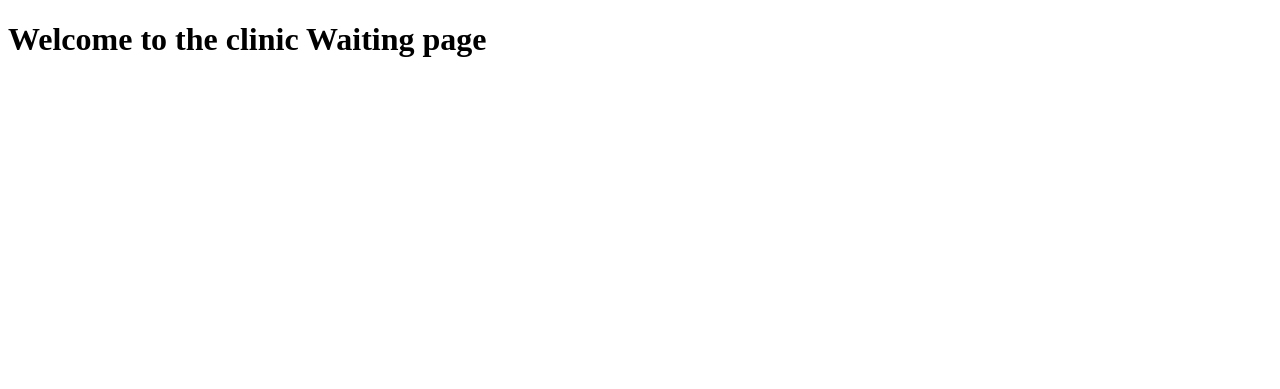
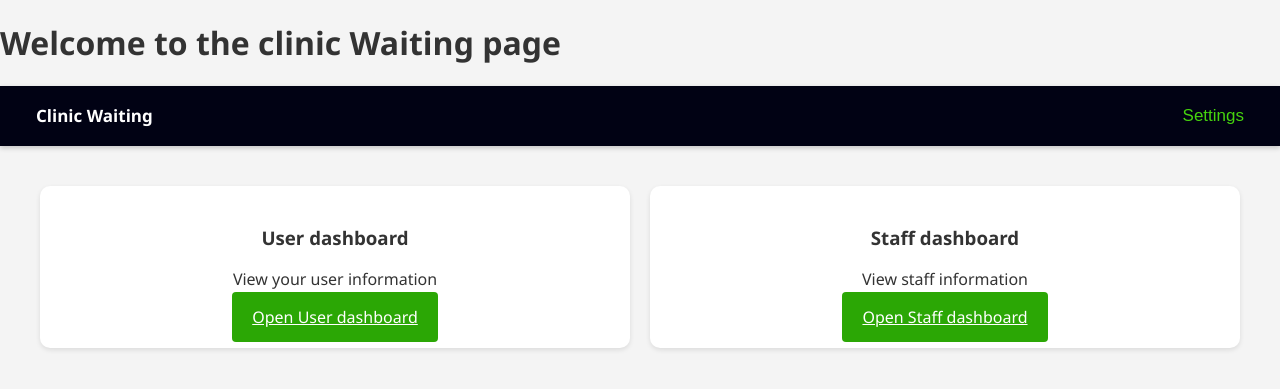
Before and after one commit to Esmith935/clinic-queue, a Python web app: template templates/index.html in a window 1280 px wide. Shown: the top 389 px of the page. Run offline with Jinja, Linux system fonts and the light colour scheme; the template is opened without the code that fills it, so the values that code supplies are empty.

Commit message:
added index

```diff
--- a/static/styles.css
+++ b/static/styles.css
@@ -0,0 +1,228 @@
+/* --- General css --- */
+body {
+    font-family: 'Segoe UI', Tahoma, Geneva, Verdana, sans-serif;
+    color: #333;
+    margin: 0;
+    padding: 0;
+    background-color: #f4f4f4;
+    transition: background-color 0.3s, color 0.3s;
+}
+
+/* --- Navigation --- */
+.topnav {
+    background-color: #010214;
+    padding: 0 20px;
+    display: flex;
+    justify-content: space-between;
+    align-items: center;
+    height: 60px;
+    box-shadow: 0 2px 5px rgba(0,0,0,0.2);
+    position: relative;
+    z-index:10;
+}
+
+.topnav a, .dropbtn, .brand {
+    color: #46d40e;
+    text-align: center;
+    padding: 14px 16px;
+    text-decoration: none;
+    font-size: 17px;
+}
+
+.brand {
+    font-weight: bold;
+    color: white;
+}
+
+.topnav a:hover, .dropdown:hover .dropbtn {
+    background-color: #fd0707;
+    color: rgb(38, 219, 2);
+}
+
+/* --- Dropdown --- */
+.dropdown {
+    position: relative;
+    display: inline-block;
+}
+
+.dropbtn {
+    background-color: inherit;
+    border: none;
+    cursor: pointer;
+}
+
+.dropdown-content {
+    display: none;
+    position: absolute;
+    right: 0;
+    background-color: #fc0101;
+    min-width: 160px;
+    box-shadow: 0px 8px 16px 0px rgba(0,0,0,0.2);
+    z-index: 1;
+}
+
+.dropdown-content a {
+    color: black;
+    padding: 12px 16px;
+    text-decoration: none;
+    display: block;
+    text-align: left;
+}
+
+.dropdown-content a:hover {background-color: #f1f1f1;}
+.dropdown:hover .dropdown-content {display: block;}
+
+/* --- Layouts & Containers --- */
+.main-content {
+    text-align: center;
+    padding: 50px 20px;
+}
+
+.welcome-banner {
+    text-align: center;
+    margin-top: 20px;
+}
+
+.login-container {
+    background: white;
+    padding: 30px;
+    margin: 20px auto;
+    width: 300px;
+    border-radius: 8px;
+    box-shadow: 0 4px 8px rgba(0,0,0,0.1);
+    text-align: left;
+}
+
+.dashboard-grid {
+    display: grid;
+    grid-template-columns: repeat(auto-fit, minmax(250px, 1fr));
+    gap: 20px;
+    padding: 40px;
+    max-width: 1200px;
+    margin: 0 auto;
+}
+
+.card {
+    background: white;
+    padding: 20px;
+    border-radius: 10px;
+    box-shadow: 0 2px 5px rgba(0,0,0,0.1);
+    text-align: center;
+    transition: transform 0.2s;
+}
+
+.card:hover {
+    transform: translateY(-5px);
+}
+
+.full-width-card {
+    grid-column: 1 / -1; /* Spans all columns */
+    max-width: 500px;
+    margin: 0 auto;
+}
+
+/* --- Forms & Buttons --- */
+input[type=text], input[type=password], select {
+    width: 100%;
+    padding: 12px 20px;
+    margin: 8px 0;
+    display: inline-block;
+    border: 1px solid #ccc;
+    box-sizing: border-box;
+    border-radius: 4px;
+}
+
+.action-btn {
+    background-color: #2ba705;
+    color: white;
+    padding: 14px 20px;
+    margin: 8px 0;
+    border: none;
+    cursor: pointer;
+    width: 100%;
+    border-radius: 4px;
+    font-size: 16px;
+}
+
+.action-btn:hover {
+    background-color: #ff0505;
+}
+
+.button-link {
+    display: block;
+    text-align: center;
+    background-color: #ddd;
+    color: black;
+    padding: 10px;
+    text-decoration: none;
+    border-radius: 4px;
+    margin-top: 10px;
+}
+
+.button-link:hover {
+    background-color: #ccc;
+}
+
+.alert {
+    padding: 10px;
+    background-color: #f44336;
+    color: white;
+    margin-bottom: 15px;
+    border-radius: 4px;
+}
+
+/* --- Dark Mode --- */
+body.dark-mode {
+    background-color: #121212;
+    color: #ffffff;
+}
+
+body.dark-mode .login-container,
+body.dark-mode .card,
+body.dark-mode .dropdown-content {
+    background-color: #1e1e1e;
+    color: #fff;
+    box-shadow: 0 2px 5px rgba(255,255,255,0.1);
+}
+
+body.dark-mode input,
+body.dark-mode select {
+    background-color: #333;
+    color: white;
+    border: 1px solid #555;
+}
+
+body.dark-mode .dropdown-content a {
+    color: #fff;
+}
+
+body.dark-mode .dropdown-content a:hover {
+    background-color: #333;
+}
+
+.form-container {
+    padding: 30px;
+    border: 2px solid #ccc;
+    background-color: #f9f9f9;
+}
+
+.script-container {
+    padding: 20px;
+    border: 2px solid #ccc;
+    background-color: #f1f1f1;
+}
+
+
+table {
+  border-collapse: collapse;
+  width: 100%;
+}
+
+th, td {
+  text-align: left;
+  padding: 8px;
+}
+
+tr:nth-child(even) {
+  background-color: #D6EEEE;
+}
--- a/templates/index.html
+++ b/templates/index.html
@@ -8,3 +8,35 @@
 </head>
 <body>
     <h1>Welcome to the clinic Waiting page </h1>
+
+    <!-- navigation bar -->
+    <div class="topnav">
+        <span class="brand">Clinic Waiting</span>
+        <div class="dropdown">
+            <button class="dropbtn">Settings</button>
+            <div class="dropdown-content">
+                <a href="#">Accessibility</a>
+                <a href="#" onclick="document.body.classList.add('dark-mode'); return false;">Dark Mode</a>
+                <a href="#" onclick="document.body.classList.remove('dark-mode'); return false;">Light Mode</a>
+            </div>
+        </div>
+    </div>
+    </div>
+
+      <!-- dashboard for the challenges -->
+     <div class="dashboard-grid">
+
+        <div class="card">
+            <h3>User dashboard</h3>
+            <p>View your user information</p>
+            <a href="/agechecker" class="action-btn">Open User dashboard</a>
+        </div>
+
+        <div class="card">
+            <h3>Staff dashboard</h3>
+            <p>View staff information</p>
+            <a href="/gift_list" class="action-btn">Open Staff dashboard</a>
+        </div>
+    </div>
+</body>
+</html>
```
